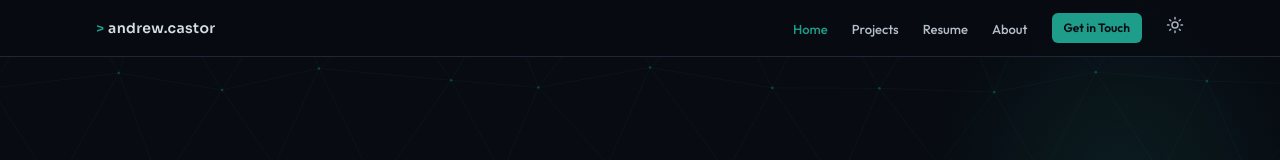
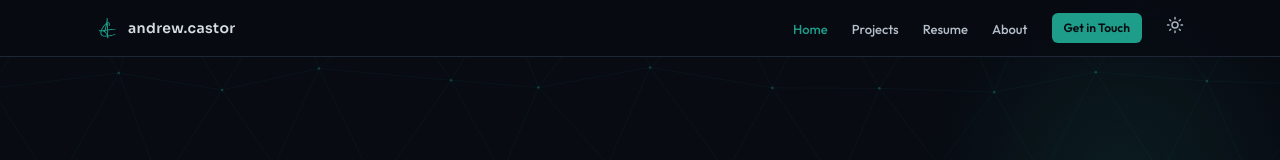
Before and after one commit to osakhra/andrewcastor-portfolio, a Next.js app: page / in a window 1280 px wide. Shown: the top 160 px of the page. Built offline with nearby package versions, Linux system fonts and the light colour scheme.

Commit message:
Replace nav logo with AC monogram mark
Swaps the > prefix for the ac_mark.svg brushstroke logo next to the wordmark.

```diff
--- a/components/Nav.tsx
+++ b/components/Nav.tsx
@@ -24,9 +24,9 @@ export default function Nav() {
         <nav className="section-container flex h-14 items-center justify-between">
           <Link
             href="/"
-            className="font-display text-[14px] font-semibold tracking-wide text-text-primary transition-colors hover:text-accent-teal"
+            className="flex items-center gap-2 font-display text-[14px] font-semibold tracking-wide text-text-primary transition-colors hover:text-accent-teal"
           >
-            <span className="text-accent-teal">{'>'}</span> andrew.castor
+            <img src="/ac_mark.svg" alt="AC" className="h-6 w-6" /> andrew.castor
           </Link>
 
           <ul className="hidden items-center gap-6 md:flex">
```
